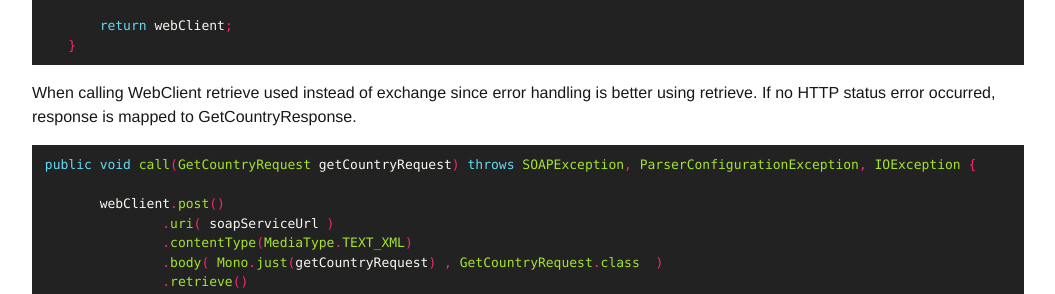
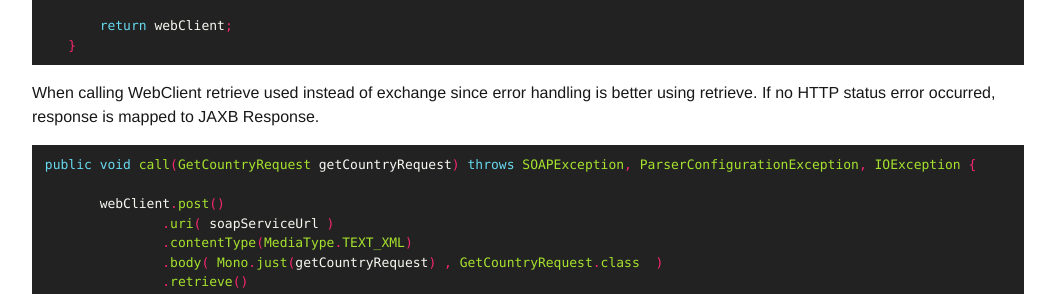
Before and after one commit to gungor/gungor.github.io, a Jekyll site: the page built from _posts/2020-08-23-soap-call-with-spring-webflux.markdown, in a window 1280 px wide and 900 px high, scrolled down 1488 px. Shown: the part 176-470 px from the top of the window, without its empty margins (112-1167 px from the left). Built offline with Jekyll 4.4.1, drawn with Linux system fonts in a browser that asks for light colours.

Commit message:
article changed 2

```diff
--- a/_posts/2020-08-23-soap-call-with-spring-webflux.markdown
+++ b/_posts/2020-08-23-soap-call-with-spring-webflux.markdown
@@ -84,7 +84,7 @@ Jaxb2SoapEncoder class must be added to WebClient config as below.
 {% endhighlight %}
 
 When calling WebClient retrieve used instead of exchange since error handling is better using retrieve. If no HTTP status error occurred,
-response is mapped to GetCountryResponse.
+response is mapped to JAXB Response.
 
 {% highlight java %}
  public void call(GetCountryRequest getCountryRequest) throws SOAPException, ParserConfigurationException, IOException {
```
